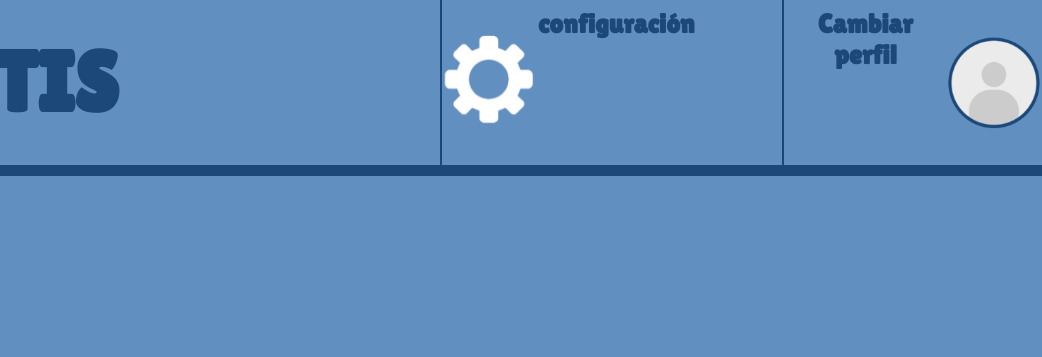
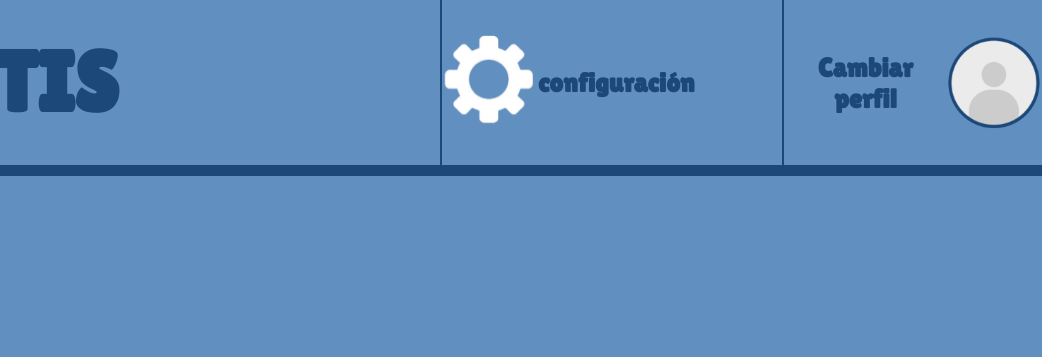
Before and after one commit to 3-TIC-ORT/proyecto-3-otis, a website: page frontend/Pantalla6.html in a window 1280 px wide. Shown: the top 357 px of the page, 238-1280 px from the left. Drawn offline with Linux system fonts and the light colour scheme.

Commit message:
.textosdearriba corregidos

```diff
--- a/css general.css
+++ b/css general.css
@@ -75,9 +75,6 @@ body{
 .tdn, .tdnn{
     text-decoration: none;
 }
-.textosdearriba{
-    height: 90%;
-}
 button{
     background-color: #85A5C7;
     border-color: #1B4878;
```
